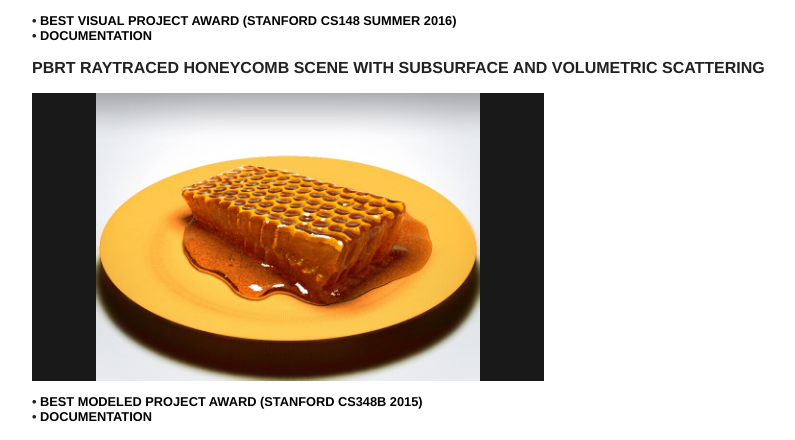
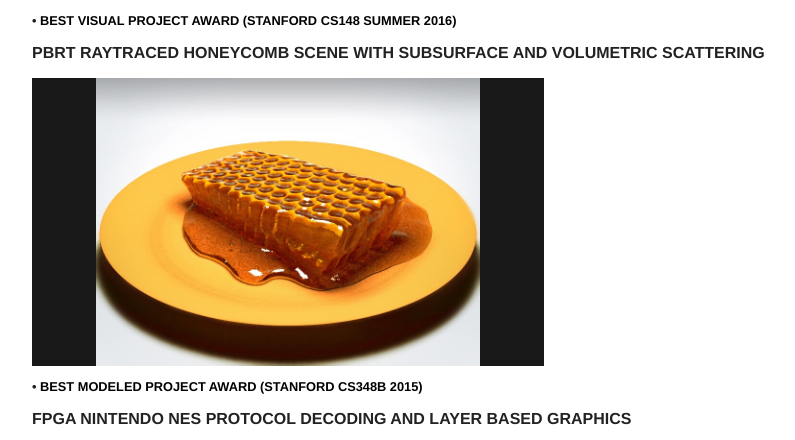
Before and after one commit to rajarshiroy/rajarshiroy.github.io, a Jekyll site: the page built from projects/index.html, in a window 1280 px wide and 900 px high, scrolled down 1428 px, cut to the strip 232-672 px from the top of the window. Shown: the whole strip, without its empty margins (160-955 px from the left). Built offline with Jekyll 4.4.1, drawn with Linux system fonts in a browser that asks for light colours.

Commit message:
Update index.html

```diff
--- a/projects/index.html
+++ b/projects/index.html
@@ -6,7 +6,7 @@ title: Projects
 <div style="width:512px;height:288px;background-color:#10121a;"><img src="/projects/content/braille.png" style="height:100%; width:100%; object-fit:contain" /></div>
 <p class="projects"><strong>
 • <a href="https://courses.engr.illinois.edu/ece445/hall-of-fame.asp">BEST ENGINEERED PROJECT AWARD (UIUC ECE445 SPRING 2012)</a> <br />
-• <a href="https://courses.engr.illinois.edu/ece445/getfile.asp?id=5197">DOCUMENTATION</a>
+• <a href="/projects/content/braille_paper.pdf">DOCUMENTATION</a>
 </strong></p>
 
 <h3 id="kinect-to-standard-pc-games-interface">KINECT TO STANDARD PC GAMES INTERFACE</h3>
@@ -27,14 +27,12 @@ title: Projects
 <iframe width="512" height="288" src="https://www.youtube.com/embed/5pHq6C7uAIs" frameborder="0" allowfullscreen=""></iframe>
 <p class="projects"><strong>
 • <a href="https://mdzahidh.github.io/cs148/best/">BEST VISUAL PROJECT AWARD (STANFORD CS148 SUMMER 2016)</a> <br />
-• <a href="/public/rajarshi.pdf">DOCUMENTATION</a>
 </strong></p>
 
 <h3 id="pbrt-raytraced-honeycomb-scene-with-subsurface-and-volumetric-scattering">PBRT RAYTRACED HONEYCOMB SCENE WITH SUBSURFACE AND VOLUMETRIC SCATTERING</h3>
 <div style="width:512px;height:288px;background-color:#181818;"><img src="/projects/content/honeycomb.jpg" style="height:100%; width:100%; object-fit:contain" /></div>
 <p class="projects"><strong>
 • <a href="/public/rajarshi.pdf">BEST MODELED PROJECT AWARD (STANFORD CS348B 2015)</a> <br />
-• <a href="/public/rajarshi.pdf">DOCUMENTATION</a>
 </strong></p>
 
 <h3 id="fpga-nintendo-nes-protocol-decoding-and-layer-based-graphics">FPGA NINTENDO NES PROTOCOL DECODING AND LAYER BASED GRAPHICS</h3>
```
